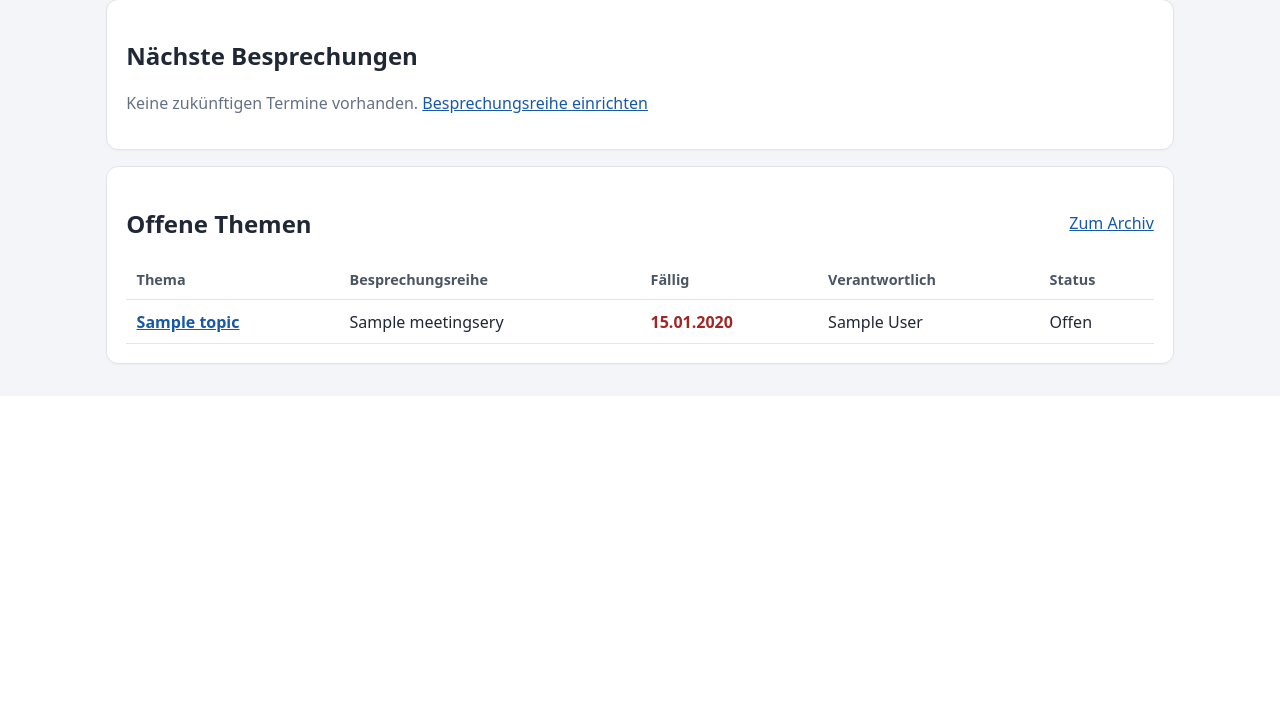
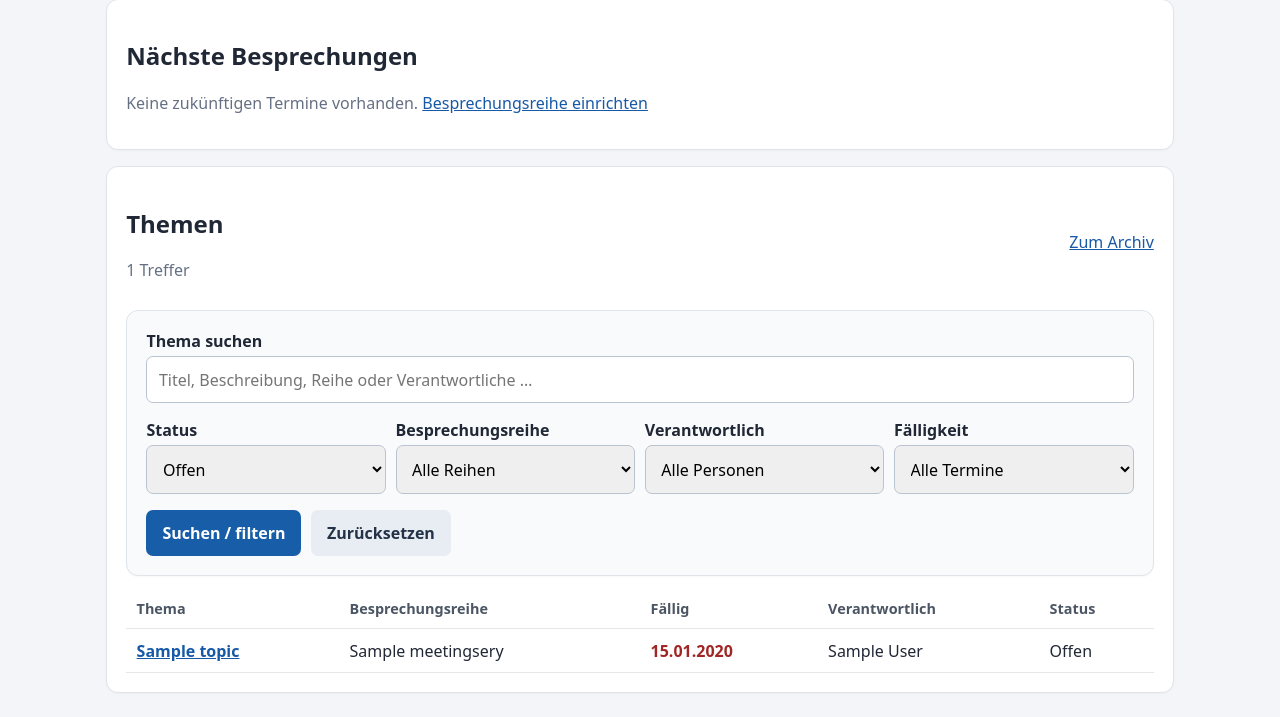
Before and after one commit to k2home/meeting, a Django app: page / in a window 1280 px wide. Shown: the part 404-1121 px from the top of the page. Before the commit the page ends 770 px from the top, so only its background shows below. Run offline with Django 5.2, Linux system fonts and the light colour scheme; a user stored in the database is signed in; tables that the repository leaves empty hold one stand-in row (values such as "Sample post").

Commit message:
Add accessible topic search and filter controls

```diff
--- a/templates/meetings/dashboard.html
+++ b/templates/meetings/dashboard.html
@@ -6,9 +6,20 @@
 {% for m in meetings %}<p><a href="{% url 'meeting' m.id %}"><strong>{{ m.series.name }}</strong> · {{ m.date|date:"D, d.m.Y" }}</a> {% if m.finalized_at %}<span class="pill">Abgeschlossen</span>{% else %}<span class="pill">Geplant</span>{% endif %}</p>
 {% empty %}<p class="muted">Keine zukünftigen Termine vorhanden. {% if user.is_staff %}<a href="{% url 'series_admin' %}">Besprechungsreihe einrichten</a>{% endif %}</p>{% endfor %}
 </section>
-<section class="card"><div class="topline"><h2>Offene Themen</h2><a href="{% url 'archive' %}">Zum Archiv</a></div>
+<section class="card"><div class="topline"><div><h2>Themen</h2><p class="muted">{{ result_count }} Treffer</p></div><a href="{% url 'archive' %}">Zum Archiv</a></div>
+<form method="get" class="card" style="background:#f8fafc;margin:.8rem 0">
+<label for="topic-search">Thema suchen</label>
+<input id="topic-search" type="search" name="q" value="{{ query }}" placeholder="Titel, Beschreibung, Reihe oder Verantwortliche …">
+<div style="display:grid;grid-template-columns:repeat(auto-fit,minmax(180px,1fr));gap:.6rem">
+<div><label for="filter-status">Status</label><select id="filter-status" name="status"><option value="open" {% if selected_status == "open" %}selected{% endif %}>Offen</option><option value="done" {% if selected_status == "done" %}selected{% endif %}>Erledigt</option><option value="archived" {% if selected_status == "archived" %}selected{% endif %}>Archiviert</option><option value="all" {% if selected_status == "all" %}selected{% endif %}>Alle</option></select></div>
+<div><label for="filter-series">Besprechungsreihe</label><select id="filter-series" name="series"><option value="">Alle Reihen</option>{% for item in series_options %}<option value="{{ item.pk }}" {% if selected_series == item.pk|stringformat:"s" %}selected{% endif %}>{{ item.name }}</option>{% endfor %}</select></div>
+<div><label for="filter-assignee">Verantwortlich</label><select id="filter-assignee" name="assigned_to"><option value="">Alle Personen</option><option value="unassigned" {% if selected_assignee == "unassigned" %}selected{% endif %}>Nicht zugewiesen</option>{% for person in assignee_options %}<option value="{{ person.pk }}" {% if selected_assignee == person.pk|stringformat:"s" %}selected{% endif %}>{{ person.get_full_name|default:person.username }}</option>{% endfor %}</select></div>
+<div><label for="filter-due">Fälligkeit</label><select id="filter-due" name="due"><option value="">Alle Termine</option><option value="overdue" {% if selected_due == "overdue" %}selected{% endif %}>Überfällig</option><option value="today" {% if selected_due == "today" %}selected{% endif %}>Heute fällig</option><option value="future" {% if selected_due == "future" %}selected{% endif %}>Künftig fällig</option><option value="without_date" {% if selected_due == "without_date" %}selected{% endif %}>Ohne Fälligkeit</option></select></div>
+</div>
+<div class="actions"><button type="submit">Suchen / filtern</button><a class="btn secondary" href="{% url 'dashboard' %}">Zurücksetzen</a></div>
+</form>
 {% if topics %}<div style="overflow-x:auto"><table><thead><tr><th>Thema</th><th>Besprechungsreihe</th><th>Fällig</th><th>Verantwortlich</th><th>Status</th></tr></thead><tbody>
 {% for t in topics %}<tr><td><a href="{% url 'topic_edit' t.id %}"><strong>{{ t.title }}</strong></a></td><td>{{ t.series|default:"—" }}</td><td>{% if t.due_date and t.due_date < today %}<span class="overdue">{{ t.due_date|date:"d.m.Y" }}</span>{% else %}{{ t.due_date|date:"d.m.Y"|default:"—" }}{% endif %}</td><td>{% if t.assigned_to %}{{ t.assigned_to.get_full_name|default:t.assigned_to.username }}{% else %}<span class="muted">Nicht zugewiesen</span>{% endif %}</td><td>{{ t.get_status_display }}</td></tr>{% endfor %}
-</tbody></table></div>{% else %}<p class="muted">Keine offenen Themen. Lege ein neues Thema an, um loszulegen.</p>{% endif %}
+</tbody></table></div>{% else %}<p class="muted">Keine passenden Themen gefunden. Ändere die Suche oder setze die Filter zurück.</p>{% endif %}
 </section>
 {% endblock %}
```
